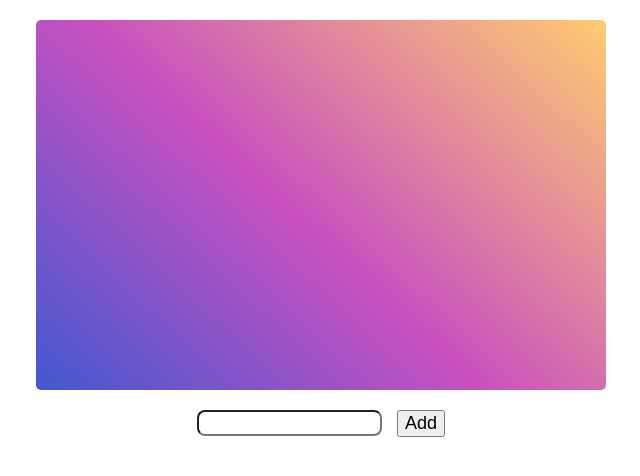
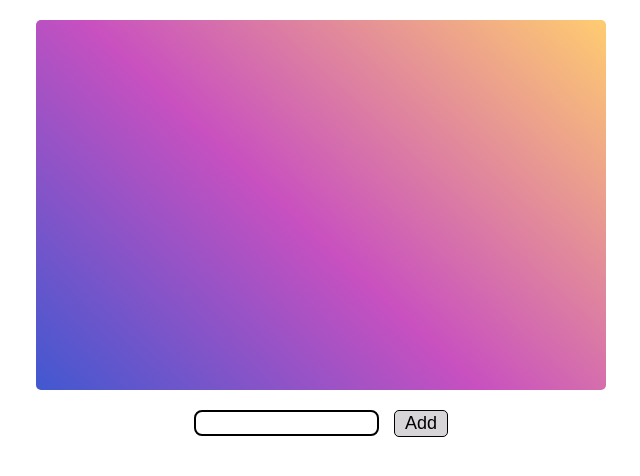
Before and after one commit to rutu-jadhav1/icp-7-assignment-34, a plain HTML site: page index.html in a window 1280 px wide. Shown: the whole page, without its empty margins (319-959 px from the left). Drawn offline with Linux system fonts and the light colour scheme.

Commit message:
button and input box style changed

```diff
--- a/style.css
+++ b/style.css
@@ -24,9 +24,14 @@
     border-radius: 8px;
     margin-right: 15px;
     height: 20px;
+    border: 2px solid black;
 }
 .btn{
     font-size: medium;
     cursor: pointer;
     font-size: 18px;
+    border: 1px solid black;
+    border-radius: 5px;
+    padding: 2px 10px;
+    background-color:#d8d5d8 ;
 }
```
